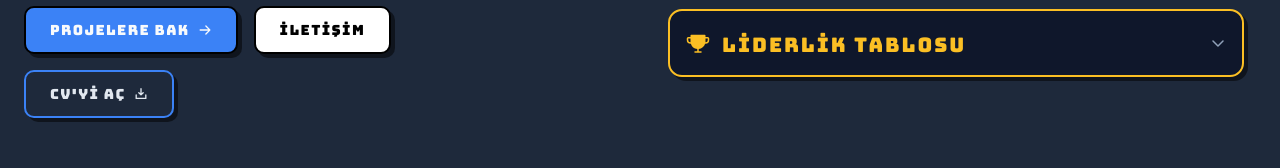
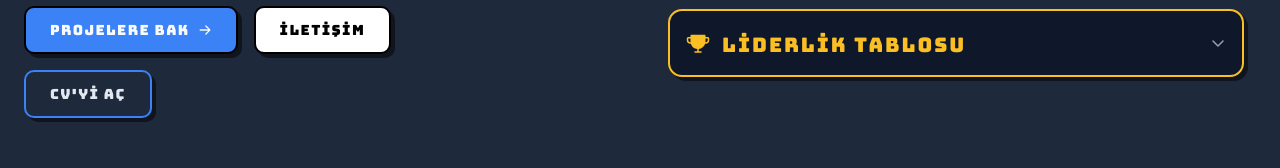
Before and after one commit to EmirhanCanan/portfolio-site, a React (Vite) app: page / in a window 1280 px wide. Shown: the part 605-773 px from the top of the page. Built offline with nearby package versions, Linux system fonts and the light colour scheme.

Commit message:
Remove download icon from CV button and add custom descriptive text for Embassy section

```diff
--- a/src/components/sections/Hero.tsx
+++ b/src/components/sections/Hero.tsx
@@ -1,6 +1,6 @@
 import { useLanguage } from '../../i18n/LanguageContext'
 import { motion } from 'framer-motion'
-import { ArrowRight, Code, DownloadSimple } from '@phosphor-icons/react'
+import { ArrowRight, Code } from '@phosphor-icons/react'
 import { TetrisGame } from '../game/TetrisGame'
 import { EasterEggName } from '../animations/EasterEggName'
 
@@ -46,7 +46,7 @@ export function Hero() {
                 onClick={() => window.dispatchEvent(new CustomEvent('open-cv-modal'))}
                 className="toon-button bg-transparent border-2 border-[var(--color-toon-blue)] text-slate-200 hover:bg-[var(--color-toon-blue)] hover:text-white transition-colors flex items-center gap-2 w-max"
               >
-                {t.hero.ctaResume} <DownloadSimple weight="bold" />
+                {t.hero.ctaResume}
               </button>
             </div>
           </div>
--- a/src/i18n/translations.ts
+++ b/src/i18n/translations.ts
@@ -148,7 +148,7 @@ export const translations = {
     },
     riot: {
       title: 'Elçilik ve Etkinlikler',
-      body: '',
+      body: 'Riot Games Kampüs Elçisi olarak üniversitemde oyun ekosistemini temsil ediyor, topluluk turnuvaları düzenliyor ve oyuncuları bir araya getiriyorum. Ayrıca Espor etkinliklerinde de görev almaktayım.',
       close: 'Kapat',
       events: [
         {
@@ -371,7 +371,7 @@ export const translations = {
     },
     riot: {
       title: 'Embassy & Events',
-      body: '',
+      body: 'As a Riot Games Campus Ambassador, I represent the gaming ecosystem at my university, organize community tournaments, and bring players together. I also take an active role in Esports events.',
       close: 'Close',
       events: [
         {
```
